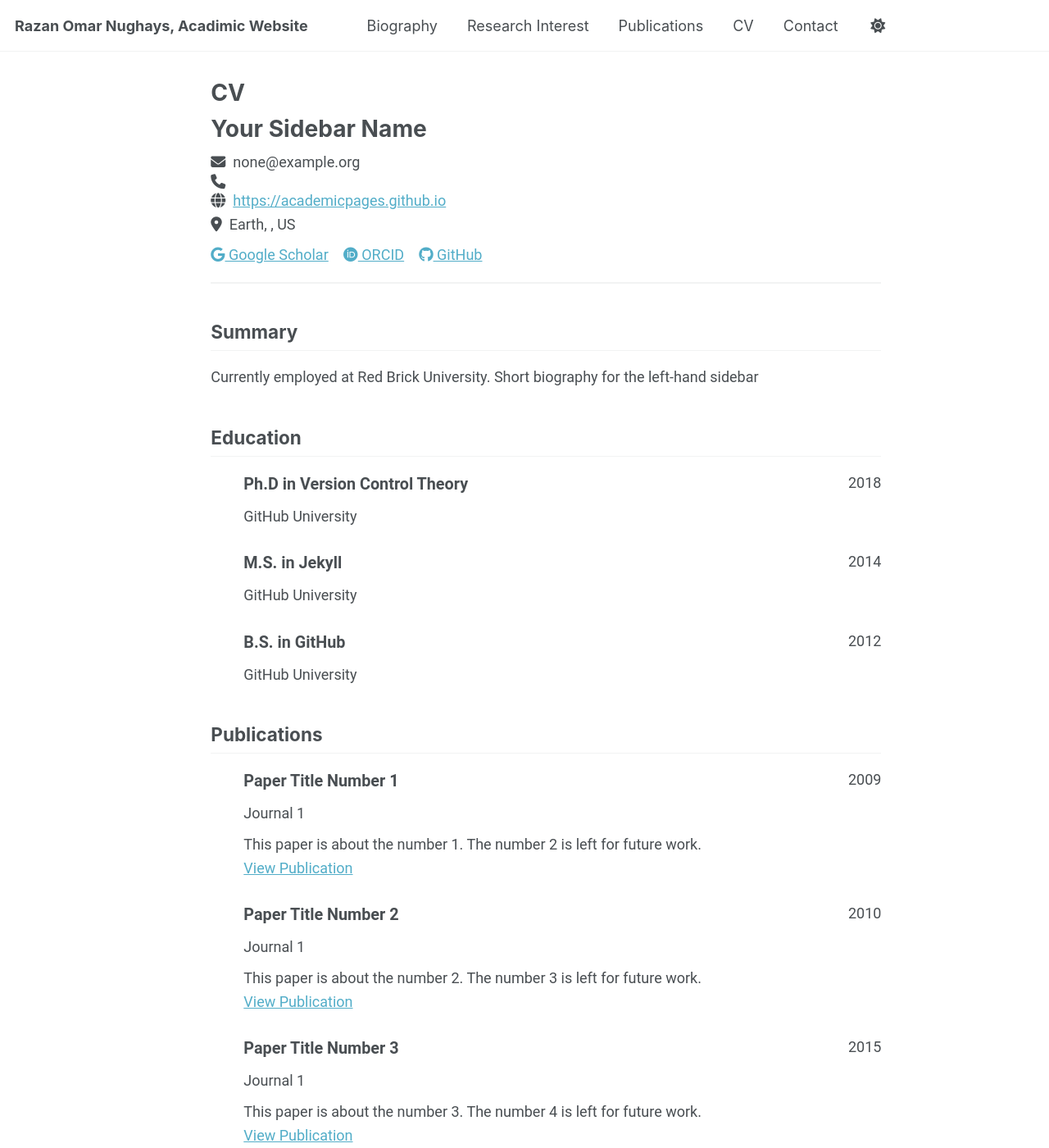
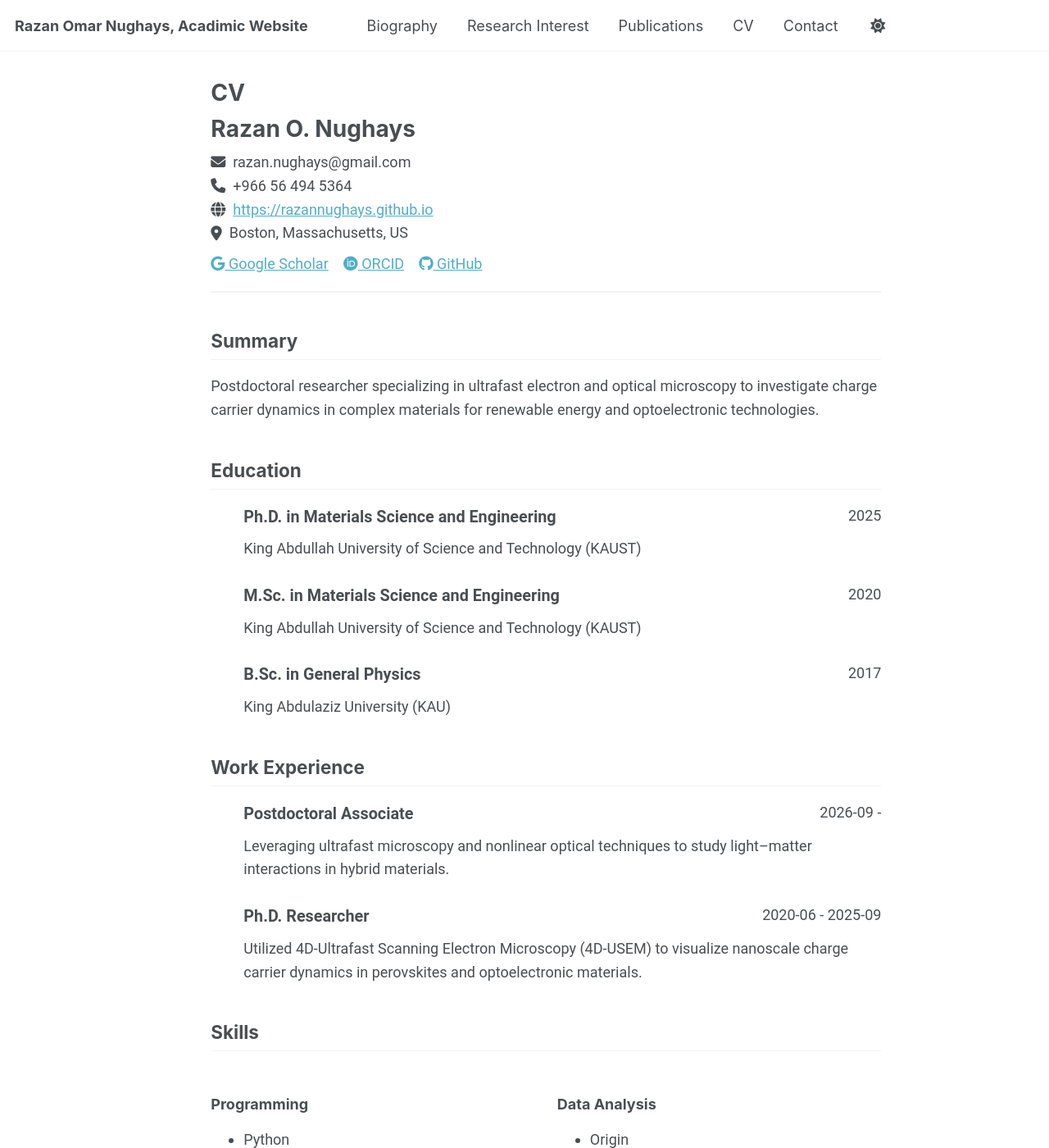
Before and after one commit to RazanNughays/RazanNughays.github.io, a Jekyll site: the page built from _pages/cv-json.md, in a window 1280 px wide and 1400 px high. Shown: the whole window at 82% size. Built offline with Jekyll 4.4.1, drawn with Linux system fonts in a browser that asks for light colours; a script bundle is joined from its source files by our own code; library files that are not in the unit come from our copies; some of the changed text lies outside the part shown.

Commit message:
Update cv.json

```diff
--- a/_data/cv.json
+++ b/_data/cv.json
@@ -1,152 +1,141 @@
 {
   "basics": {
-    "name": "Your Sidebar Name",
-    "email": "none@example.org",
-    "phone": "",
-    "website": "https://academicpages.github.io",
-    "summary": "Currently employed at Red Brick University. Short biography for the left-hand sidebar",
+    "name": "Razan O. Nughays",
+    "email": "razan.nughays@gmail.com",
+    "phone": "+966 56 494 5364",
+    "website": "https://razannughays.github.io",
+    "summary": "Postdoctoral researcher specializing in ultrafast electron and optical microscopy to investigate charge carrier dynamics in complex materials for renewable energy and optoelectronic technologies.",
     "location": {
       "address": "",
       "postalCode": "",
-      "city": "Earth",
+      "city": "Boston",
       "countryCode": "US",
-      "region": ""
+      "region": "Massachusetts"
     },
     "profiles": [
       {
         "network": "Google Scholar",
         "username": "",
-        "url": "https://scholar.google.com/citations?user=PS_CX0AAAAAJ"
+        "url": "https://scholar.google.com/citations?user=DcS9X2UAAAAJ&hl=en"
       },
       {
         "network": "ORCID",
         "username": "",
-        "url": "https://orcid.org/yourorcidurl"
+        "url": ""
       },
       {
         "network": "GitHub",
-        "username": "academicpages",
-        "url": "https://github.com/academicpages"
+        "username": "RazanNughays",
+        "url": "https://github.com/RazanNughays"
       }
     ]
   },
-  "work": [],
+
+  "work": [
+    {
+      "institution": "Massachusetts Institute of Technology (MIT)",
+      "position": "Postdoctoral Associate",
+      "startDate": "2026-09",
+      "endDate": "",
+      "summary": "Leveraging ultrafast microscopy and nonlinear optical techniques to study light–matter interactions in hybrid materials."
+    },
+    {
+      "institution": "King Abdullah University of Science and Technology (KAUST)",
+      "position": "Ph.D. Researcher",
+      "startDate": "2020-06",
+      "endDate": "2025-09",
+      "summary": "Utilized 4D-Ultrafast Scanning Electron Microscopy (4D-USEM) to visualize nanoscale charge carrier dynamics in perovskites and optoelectronic materials."
+    }
+  ],
+
   "education": [
     {
-      "institution": "GitHub University",
-      "area": "Ph.D in Version Control Theory",
-      "studyType": "",
-      "startDate": "",
-      "endDate": "2018",
-      "gpa": null,
-      "courses": []
+      "institution": "King Abdullah University of Science and Technology (KAUST)",
+      "area": "Ph.D. in Materials Science and Engineering",
+      "startDate": "2020",
+      "endDate": "2025"
     },
     {
-      "institution": "GitHub University",
-      "area": "M.S. in Jekyll",
-      "studyType": "",
-      "startDate": "",
-      "endDate": "2014",
-      "gpa": null,
-      "courses": []
+      "institution": "King Abdullah University of Science and Technology (KAUST)",
+      "area": "M.Sc. in Materials Science and Engineering",
+      "startDate": "2018",
+      "endDate": "2020"
     },
     {
-      "institution": "GitHub University",
-      "area": "B.S. in GitHub",
-      "studyType": "",
-      "startDate": "",
-      "endDate": "2012",
-      "gpa": null,
-      "courses": []
+      "institution": "King Abdulaziz University (KAU)",
+      "area": "B.Sc. in General Physics",
+      "startDate": "2013",
+      "endDate": "2017"
     }
   ],
-  "skills": [],
-  "languages": [],
-  "interests": [],
-  "references": [],
+
+  "skills": [
+    {
+      "name": "Programming",
+      "keywords": ["Python", "MATLAB", "LaTeX"]
+    },
+    {
+      "name": "Data Analysis",
+      "keywords": ["Origin", "MS Excel"]
+    },
+    {
+      "name": "Experimental Techniques",
+      "keywords": [
+        "Ultrafast Scanning Electron Microscopy (4D-USEM)",
+        "Femtosecond laser systems",
+        "Optical alignment",
+        "Time-resolved spectroscopy",
+        "Nonlinear optics (TR-SHG)"
+      ]
+    }
+  ],
+
   "publications": [
     {
-      "name": "Paper Title Number 1",
-      "publisher": "Journal 1",
-      "releaseDate": "2009-10-01",
-      "website": "https://academicpages.github.io/files/paper1.pdf",
-      "summary": "This paper is about the number 1. The number 2 is left for future work."
+      "name": "Visualization of Surface Charge Carrier Diffusion Lengths in Different Perovskite Crystal Orientations Using 4D Electron Imaging",
+      "publisher": "Advanced Optical Materials",
+      "releaseDate": "2023-03-20",
+      "website": "https://doi.org/10.1002/adom.202300190",
+      "summary": "First-author publication demonstrating real-space visualization of carrier diffusion lengths in single-crystal perovskites using 4D-USEM."
+    }
+  ],
+
+  "presentations": [
+    {
+      "name": "Leveraging 4D-USEM in Probing Charge Carriers at the Surface of Single Crystal Perovskites",
+      "event": "MRS Fall Meeting 2024",
+      "date": "2024-12-03",
+      "location": "Boston, MA, USA",
+      "description": "Oral presentation"
     },
     {
-      "name": "Paper Title Number 2",
-      "publisher": "Journal 1",
-      "releaseDate": "2010-10-01",
-      "website": "https://academicpages.github.io/files/paper2.pdf",
-      "summary": "This paper is about the number 2. The number 3 is left for future work."
+      "name": "Real-space Mapping of Carrier Dynamics in CdTe Crystals: From 4D Electron Imaging to X-ray Detectors",
+      "event": "IMC20",
+      "date": "2023-09",
+      "location": "Busan, South Korea",
+      "description": "Poster presentation"
     },
     {
-      "name": "Paper Title Number 3",
-      "publisher": "Journal 1",
-      "releaseDate": "2015-10-01",
-      "website": "https://academicpages.github.io/files/paper3.pdf",
-      "summary": "This paper is about the number 3. The number 4 is left for future work."
+      "name": "Visualization of Charge Carrier Diffusion Lengths in Perovskite Single Crystals",
+      "event": "SPIE OPTO 2023",
+      "date": "2023-01",
+      "location": "San Francisco, CA, USA",
+      "description": "Conference proceeding presentation"
+    }
+  ],
+
+  "awards": [
+    {
+      "title": "Ibn Khaldun Postdoctoral Fellowship",
+      "date": "2025"
     },
     {
-      "name": "Paper Title Number 4",
-      "publisher": "GitHub Journal of Bugs",
-      "releaseDate": "2024-02-17",
-      "website": "https://academicpages.github.io/files/paper3.pdf",
-      "summary": "This paper is about fixing template issue #693."
-    }
-  ],
-  "presentations": [
-    {
-      "name": "Talk 1 on Relevant Topic in Your Field",
-      "event": "UC San Francisco, Department of Testing",
-      "date": "2012-03-01",
-      "location": "San Francisco, CA, USA",
-      "description": ""
+      "title": "KAUST Dean’s Award",
+      "date": "2023-2024"
     },
     {
-      "name": "Tutorial 1 on Relevant Topic in Your Field",
-      "event": "UC-Berkeley Institute for Testing Science",
-      "date": "2013-03-01",
-      "location": "Berkeley, CA, USA",
-      "description": ""
-    },
-    {
-      "name": "Talk 2 on Relevant Topic in Your Field",
-      "event": "London School of Testing",
-      "date": "2014-02-01",
-      "location": "London, UK",
-      "description": ""
-    },
-    {
-      "name": "Conference Proceeding talk 3 on Relevant Topic in Your Field",
-      "event": "Testing Institute of America 2014 Annual Conference",
-      "date": "2014-03-01",
-      "location": "Los Angeles, CA, USA",
-      "description": ""
-    }
-  ],
-  "teaching": [
-    {
-      "course": "Teaching experience 1",
-      "institution": "University 1, Department",
-      "date": "2014-01-01",
-      "role": "Undergraduate course",
-      "description": ""
-    },
-    {
-      "course": "Teaching experience 2",
-      "institution": "University 1, Department",
-      "date": "2015-01-01",
-      "role": "Workshop",
-      "description": ""
-    }
-  ],
-  "portfolio": [
-    {
-      "name": "Portfolio item number 1",
-      "category": "portfolio",
-      "date": "",
-      "url": "",
-      "description": "Short description of portfolio item number 1<br/><img src='/images/500x300.png'>"
+      "title": "IMC20 Best Poster Presentation Award",
+      "date": "2023"
     }
   ]
 }
```
